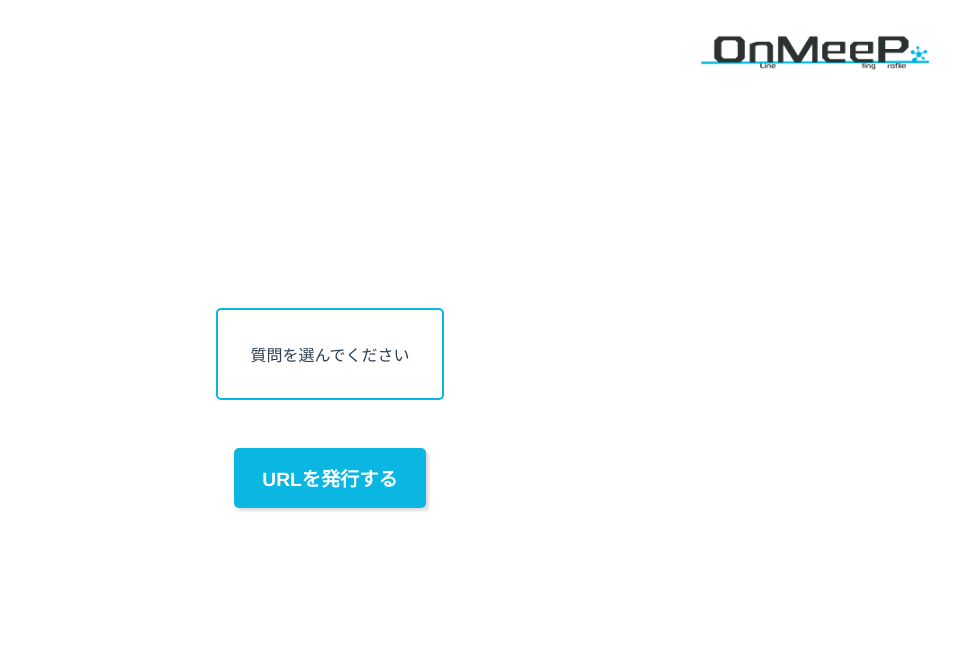
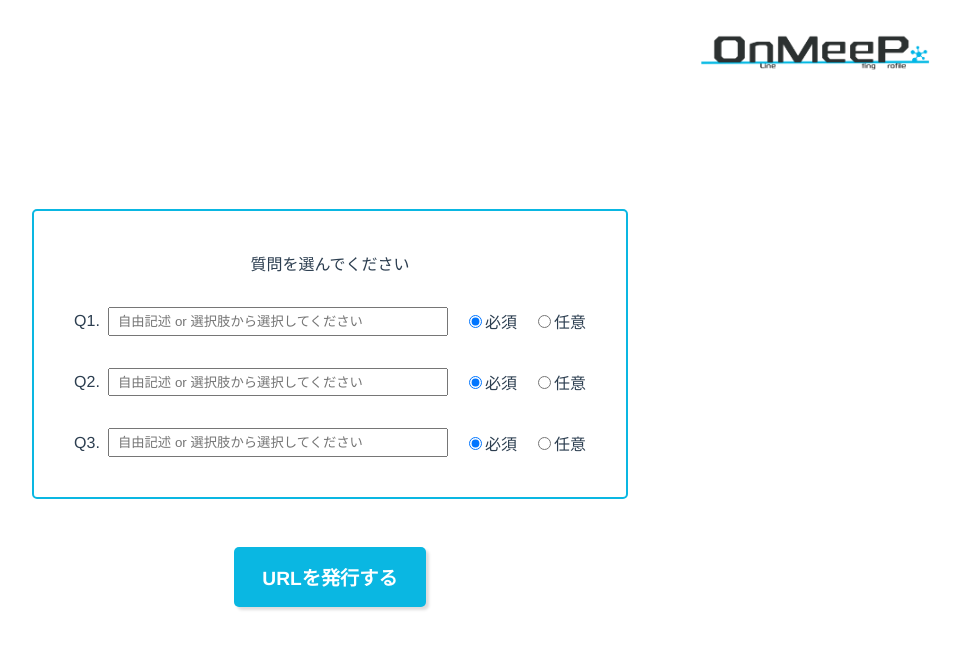
Before and after one commit to TeamUDN/digital-hackday-2022, a Vue app: page /make-question in a window 1280 px wide. Shown: the top 648 px of the page, without its empty margins (318-1278 px from the left). Built offline with nearby package versions, Linux system fonts and the light colour scheme; what vue-particles would draw is missing.

Commit message:
add question area

```diff
--- a/src/App.vue
+++ b/src/App.vue
@@ -83,7 +83,7 @@ a {
   background-color: #ffffff;
   border: 2px solid #0AB7E2;
   border-radius: 5px;
-  padding: 2rem;
+  padding: 2.5rem;
   margin: 0 auto;
 }
 </style>
--- a/src/components/design/btn_design.vue
+++ b/src/components/design/btn_design.vue
@@ -16,6 +16,7 @@ export default {
 </script>
 
 <style scoped lang="scss">
+/* TODO:hoverを追加する */
 .btnBase {
   width: fit-content;
   height: fit-content;
--- a/src/components/pages/MakeQuestion.vue
+++ b/src/components/pages/MakeQuestion.vue
@@ -4,6 +4,73 @@
     <div class="mainArea">
       <div class="whiteSquare">
         <p>質問を選んでください</p>
+        <!-- TODO:v-forで自動生成する -->
+        <!-- 質問1 -->
+        <div class="questionRowFlex">
+          <div class="questionInputFlex">
+            <label for="question1">Q1.</label>
+            <input list="question1_data" id="question1" name="question1" placeholder="自由記述 or 選択肢から選択してください" />
+            <datalist id="question1_data">
+              <option value="このイベントに参加した理由は？"></option>
+              <option value="日頃の業務内容を教えて下さい"></option>
+              <option value="学生時代の部活は何をしていましたか？"></option>
+            </datalist>
+          </div>
+          <div class="radioFlex">
+            <div>
+              <input type="radio" id="Q1Choice1" name="Q1" value="required" checked>
+              <label for="Q1Choice1">必須</label>
+            </div>
+            <div>
+              <input type="radio" id="Q1Choice2" name="Q1" value="noRequired">
+              <label for="Q1Choice2">任意</label>
+            </div>
+          </div>
+        </div>
+        <!-- 質問2 -->
+        <div class="questionRowFlex">
+          <div class="questionInputFlex">
+            <label for="question2">Q2.</label>
+            <input list="question2_data" id="question2" name="question2" placeholder="自由記述 or 選択肢から選択してください" />
+            <datalist id="question2_data">
+              <option value="このイベントに参加した理由は？"></option>
+              <option value="日頃の業務内容を教えて下さい"></option>
+              <option value="学生時代の部活は何をしていましたか？"></option>
+            </datalist>
+          </div>
+          <div class="radioFlex">
+            <div>
+              <input type="radio" id="Q2Choice1" name="Q2" value="required" checked>
+              <label for="Q2Choice1">必須</label>
+            </div>
+            <div>
+              <input type="radio" id="Q2Choice2" name="Q2" value="noRequired">
+              <label for="Q2Choice2">任意</label>
+            </div>
+          </div>
+        </div>
+        <!-- 質問3 -->
+        <div class="questionRowFlex">
+          <div class="questionInputFlex">
+            <label for="question3">Q3.</label>
+            <input list="question3_data" id="question3" name="question3" placeholder="自由記述 or 選択肢から選択してください" />
+            <datalist id="question3_data">
+              <option value="このイベントに参加した理由は？"></option>
+              <option value="日頃の業務内容を教えて下さい"></option>
+              <option value="学生時代の部活は何をしていましたか？"></option>
+            </datalist>
+          </div>
+          <div class="radioFlex">
+            <div>
+              <input type="radio" id="Q3Choice1" name="Q3" value="required" checked>
+              <label for="Q3Choice1">必須</label>
+            </div>
+            <div>
+              <input type="radio" id="Q3Choice2" name="Q3" value="noRequired">
+              <label for="Q3Choice2">任意</label>
+            </div>
+          </div>
+        </div>
       </div>
       <div id="btn">
         <router-link to="/make-question">
@@ -30,4 +97,37 @@ export default {
   width: fit-content;
   margin: 0 auto;
 }
+.whiteSquare {
+  display: flex;
+  flex-direction: column;
+  gap: 2rem;
+  text-align: center;
+}
+.questionRowFlex {
+  width: fit-content;
+  display: flex;
+  gap: 1rem;
+  align-items: center;
+}
+.questionInputFlex {
+  width: fit-content;
+  display: flex;
+  gap: 0.5rem;
+  align-items: center;
+  input {
+    width: 20rem;
+    padding: 0.3rem 0.5rem;
+  }
+}
+.radioFlex {
+  width: fit-content;
+  display: flex;
+  gap:1rem;
+  align-items: center;
+  div{
+    label{
+      cursor: pointer;
+    }
+  }
+}
 </style>
```
